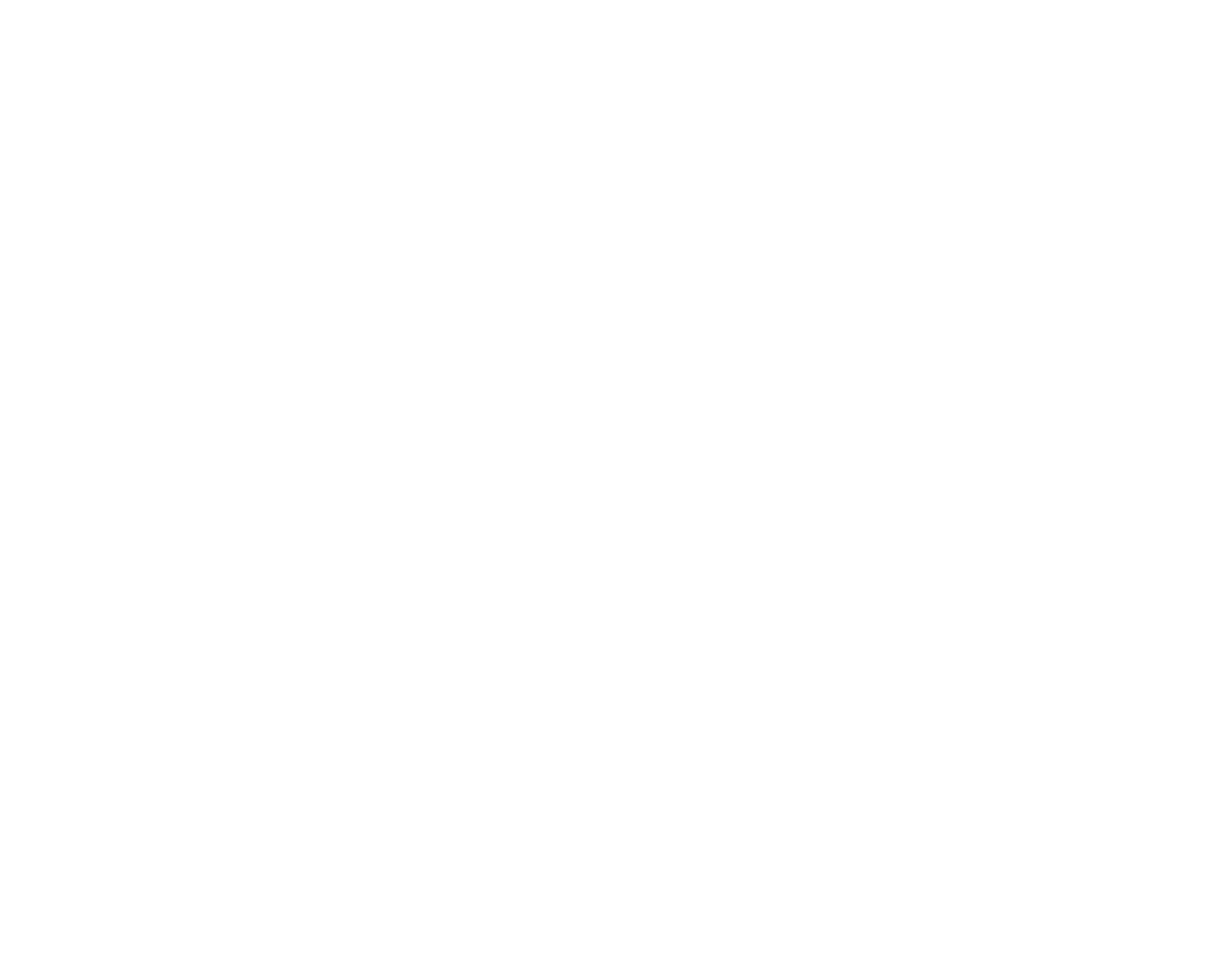
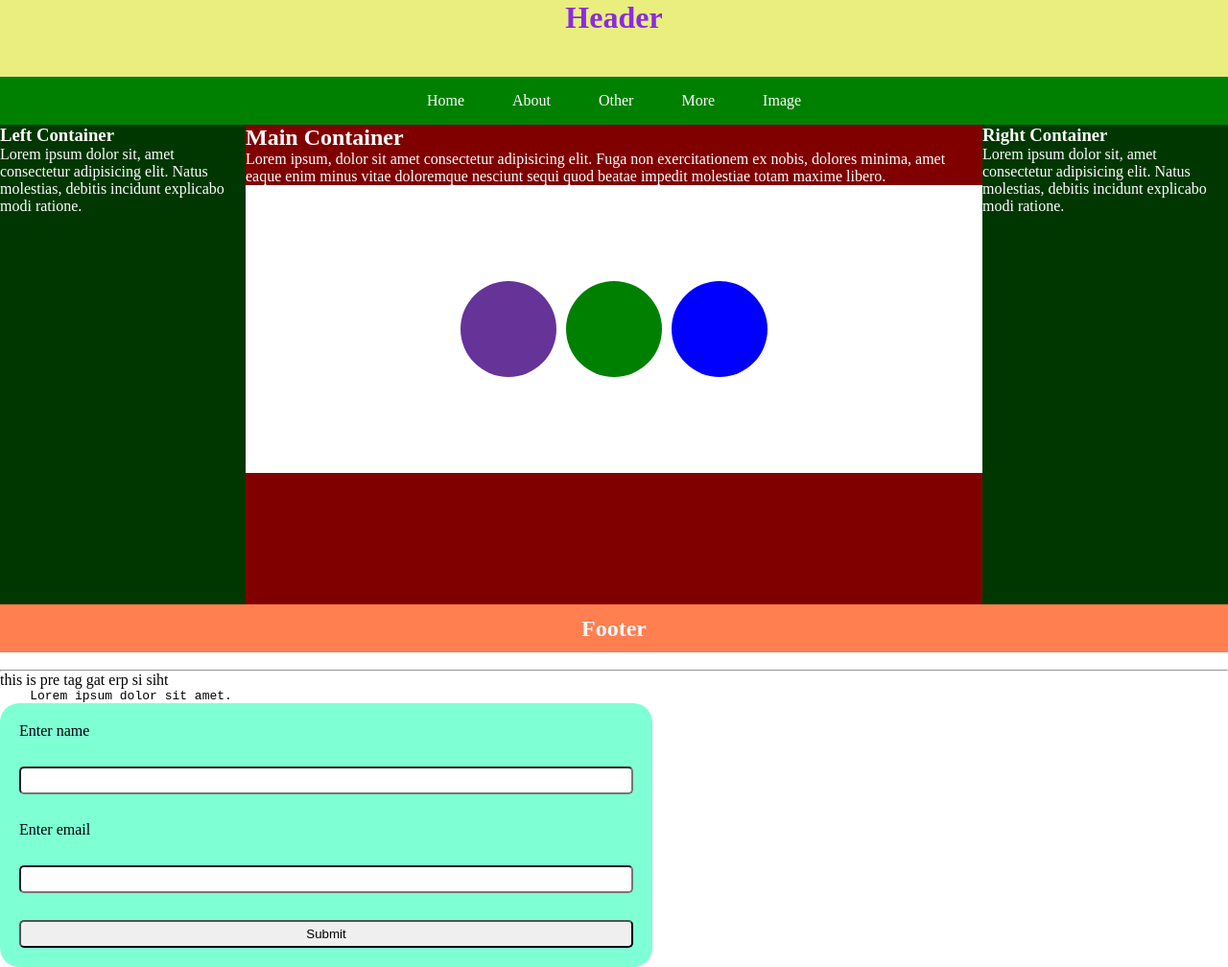
Before and after one commit to JabirHasan910/test-html-css, a plain HTML site: page index.html in a window 1280 px wide. Shown: the whole page at 96% size. Before the commit the page ends 800 px from the top, so only its background shows below. Drawn offline with Linux system fonts and the light colour scheme; files that its build step writes are made by us from their sources.

Commit message:
procur add kor c aj

```diff
--- a/CSS/style.css
+++ b/CSS/style.css
@@ -0,0 +1,108 @@
+* {
+    margin: 0;
+    padding: 0;
+    }
+.header{
+    background-color: rgb(233, 238, 127);
+    color: blueviolet;
+    height: 80px;
+    /* text-align: center; */
+    display: flex;
+    /* align-items: center; */
+    justify-content: center;
+
+}
+
+
+.manu{
+    background-color: green;
+    /* color: whitesmoke; */
+    height: 50px;
+    display: flex;
+    justify-content: center;
+    align-items: center;
+    gap: 50px;
+
+
+}
+
+.manu a{
+    color: white;
+    text-decoration: none;
+}
+
+.manu a :hover{
+    background-color: black;
+    color: aliceblue;
+}
+
+main{
+    display:flex ;
+    height: 500px;
+}
+.main-container{
+    width: 60%;
+
+
+
+    /* justify-content: center; */
+    align-items: center;
+    background-color: maroon;
+    color: white;
+
+}
+
+.left-container{
+
+    width: 20%;
+    /* height: 10px; */
+    background-color: rgb(0, 55, 0);
+    color: white;
+}
+
+.right-container{
+
+    width: 20%;
+    /* height: 10px; */
+    background-color: rgb(0, 55, 0);
+    color: white;
+}
+
+.footer{
+    background-color: coral;
+    color: whitesmoke;
+    /* text-align: center; */
+    height: 50px;
+    display: flex;
+    justify-content: center;
+    align-items: center;
+}
+.main-box{
+    display: flex;
+    height: 300px;
+    width: 100%;
+    background-color: #fff;
+    justify-content: center;
+    align-items: center;
+    gap: 10px;
+}
+.box-1{
+    height: 100px;
+    width: 100px;
+    background-color: rebeccapurple;
+    border-radius: 100%;
+
+}
+.box-2{
+    height: 100px;
+    width: 100px;
+    background-color: green;
+    border-radius: 100%;
+
+}
+.box-3{
+    height: 100px;
+    width: 100px;
+    background-color: blue;
+    border-radius: 100%;
+}
--- a/index.html
+++ b/index.html
@@ -4,10 +4,85 @@
     <meta charset="UTF-8">
     <meta name="viewport" content="width=, initial-scale=1.0">
     <title>New Test</title>
-    <link rel="stylesheet" href="style.css">
-    <link rel="shortcut icon" href="/image/favicon.png" type="image/x-icon">
+    <link rel="stylesheet" href="CSS/style.css">
+    <link rel="shortcut icon" href="image/Untitled.png" type="image/x-icon">
 </head>
 <body>
 
+    <header>
+        <div class="header">
+            <h1>Header</h1>
+    </div>
+
+    <div class="manu">
+        <a href="">Home</a>
+        <a href="">About</a>
+        <a href="">Other</a>
+        <a href="">More</a>
+        <a href="">Image</a>
+    </div>
+    </header>
+
+    <main>
+
+
+        <div class="left-container">
+            <p><h3>Left Container</h3></p>
+            <p>Lorem ipsum dolor sit, amet consectetur adipisicing elit. Natus molestias, debitis incidunt explicabo modi ratione.</p>
+        </div>
+
+        <div class="main-container">
+            <p><h2>Main Container</h2></p>
+            <p>
+                Lorem ipsum, dolor sit amet consectetur adipisicing elit. Fuga non exercitationem ex nobis, dolores minima, amet eaque enim minus vitae doloremque nesciunt sequi quod beatae impedit molestiae totam maxime libero.
+            </p>
+            <div class="main-box">
+                <div class="box-1"></div>
+                <div class="box-2"></div>
+                <div class="box-3"></div>
+            </div>
+        </div>
+
+        <div class="right-container">
+            <p><h3>Right Container</h3></p>
+            <p>Lorem ipsum dolor sit, amet consectetur adipisicing elit. Natus molestias, debitis incidunt explicabo modi ratione.</p>
+        </div>
+    </main>
+
+    <footer class="footer">
+        <p><h2>Footer</h2></p>
+    </footer><br>
+
+
+
+<hr>
+<bdo dir="ltr">
+    this is pre tag
+</bdo>
+<bdo dir="rtl">
+    this is pre tag
+</bdo>
+<pre>
+    Lorem ipsum dolor sit amet.
+</pre>
+
+
+<form style="display: flex; flex-direction: column; width:50%;gap: 5px; padding: 20px; background-color: aquamarine; border-radius: 20px;">
+
+    <label for="name">
+        Enter name
+    </label><br>
+    <input style="padding: 5px;border-radius: 5px;" id="name" name="name" type="text"><br>
+
+    <label for="email">
+        Enter email
+    </label><br>
+    <input style="padding: 5px;border-radius: 5px;" id="email" name="email" type="email"><br>
+    <button style="padding: 5px; border-radius: 5px;" type="submit">Submit</button>
+
+</form>
+
+
+
 </body>
 </html>
```
